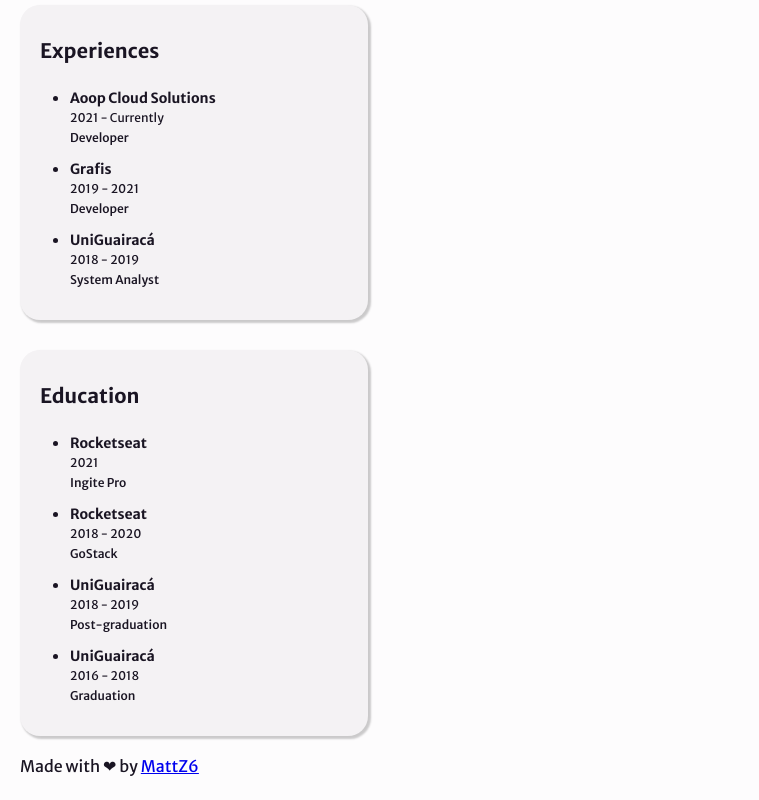
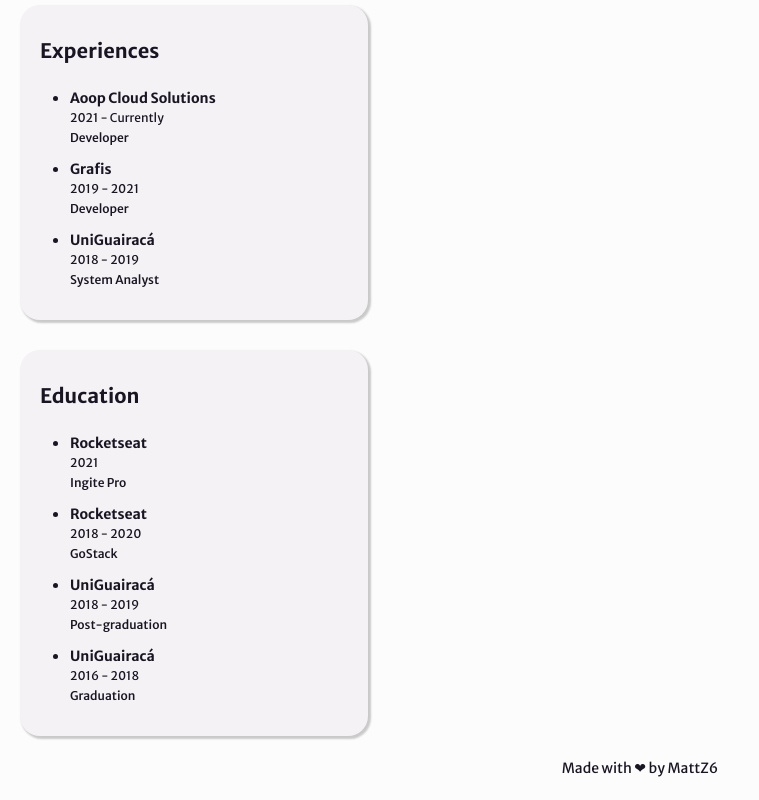
Before and after one commit to MattZ6/discover-portfolio-challenge, a plain HTML site: page index.html in a window 1280 px wide. Shown: the part 798-1598 px from the top of the page, without its empty margins (0-759 px from the left). Drawn offline with Linux system fonts and the light colour scheme.

Commit message:
chore: add footer style

```diff
--- a/styles/_base.scss
+++ b/styles/_base.scss
@@ -6,6 +6,7 @@
   --bg-cards: #f4f2f4;
   --bg-techs: #CB92B1;
   --text-techs: #4a2f3e;
+  --link-hover: #ffffff;
 }
 
 @media (prefers-color-scheme: dark) {
@@ -15,6 +16,7 @@
     --bg-cards: #302F3D;
     --bg-techs: #CB92B1;
     --text-techs: #4a2f3e;
+    --link-hover: #ffffff;
   }
 }
 
--- a/styles/main.scss
+++ b/styles/main.scss
@@ -1,4 +1,5 @@
 @import "base";
+
 @import "profile";
 @import "info";
 @import "techs";
@@ -31,4 +32,33 @@
       gap: $defaultSpacing * 1.5;
     }
   }
+
+  footer {
+    align-self: center;
+
+    text-align: center;
+
+    font-size: 14px;
+    line-height: 24px;
+
+    > a {
+      text-decoration: none;
+      color: var(--text-color);
+
+      padding: 4px 0;
+      border-radius: 4px;
+
+      outline: 2px solid transparent;
+
+      transition: color 150ms ease-out, outline-color 150ms ease-out;
+
+      &:hover {
+        color: var(--link-hover);
+      }
+
+      &:focus-visible {
+        outline-color: var(--text-color);
+      }
+    }
+  }
 }
```
Also changed, not shown: styles/main.css, 1 other file.
